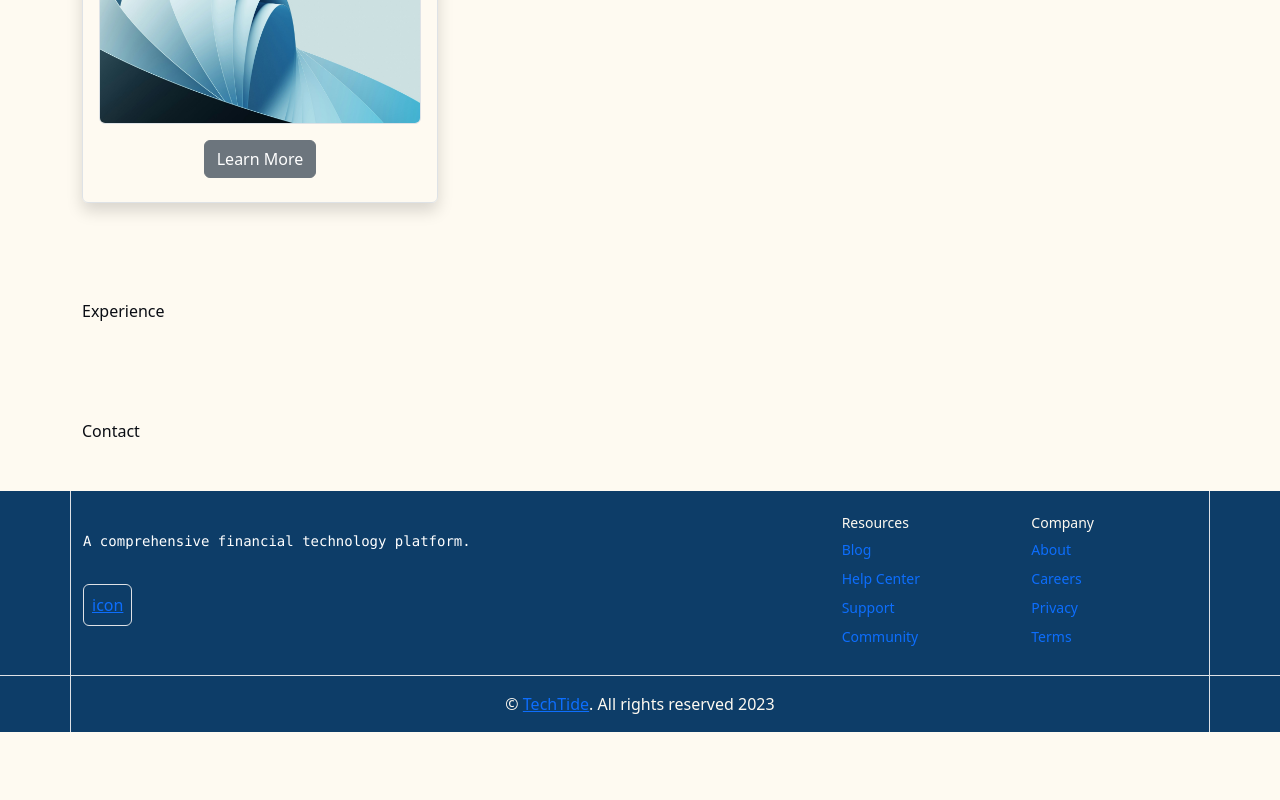
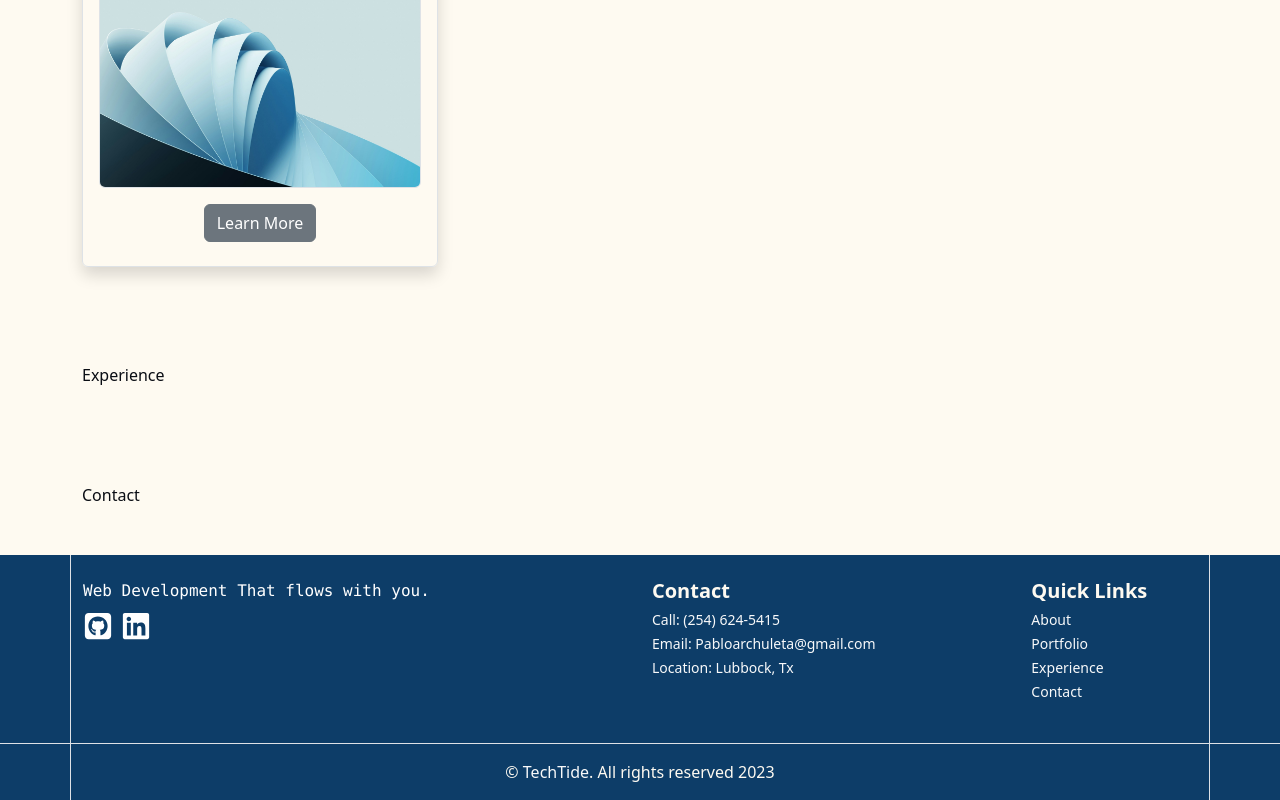
Before and after one commit to xJuanPablo/TechTide, a React (Create React App) app: page / in a window 1280 px wide. Shown: the part 1998-2798 px from the top of the page. Before the commit the page ends 2730 px from the top, so only its background shows below. Built offline with nearby package versions, Linux system fonts and the light colour scheme; a web font is replaced by a local one.

Commit message:
updated footer

```diff
--- a/package.json
+++ b/package.json
@@ -14,6 +14,7 @@
     "bootstrap": "^5.3.6",
     "react": "^19.1.0",
     "react-dom": "^19.1.0",
+    "react-icons": "^5.5.0",
     "react-scripts": "5.0.1",
     "sass": "^1.89.1",
     "typescript": "^4.9.5",
--- a/src/components/Footer.tsx
+++ b/src/components/Footer.tsx
@@ -1,53 +1,8 @@
-
+import { SocialLinks, ContactLinks } from "../data/ContactLinks";
+import { NavLinks } from "../data/NavLinks";
 
 export function Footer() {
 	const year = new Date().getFullYear();
-
-	const company = [
-		{
-			title: 'About Us',
-			href: '#',
-		},
-		{
-			title: 'Careers',
-			href: '#',
-		},
-		{
-			title: 'Brand assets',
-			href: '#',
-		},
-		{
-			title: 'Privacy Policy',
-			href: '#',
-		},
-		{
-			title: 'Terms of Service',
-			href: '#',
-		},
-	];
-
-	const resources = [
-		{
-			title: 'Blog',
-			href: '#',
-		},
-		{
-			title: 'Help Center',
-			href: '#',
-		},
-		{
-			title: 'Contact Support',
-			href: '#',
-		},
-		{
-			title: 'Community',
-			href: '#',
-		},
-		{
-			title: 'Security',
-			href: '#',
-		},
-	];
 
 	return (
     <footer className="position-relative">
@@ -55,39 +10,50 @@ export function Footer() {
 
         <div className="container py-4 border-start border-end">
           <div className="row g-4">
-            <div className="col-12 col-md-8 d-flex flex-column gap-3">
-              <a href="#" className="opacity-25 d-inline-block">
-              </a>
+            <div className="col-12 col-md-6 d-flex flex-column">
 
-              <p className="font-monospace small text-white">
-                A comprehensive financial technology platform.
+              <p className="font-monospace text-white mb-2">
+                Web Development That flows with you.
               </p>
 
-              <div className="d-flex gap-2">
-                <a href="#" className="border rounded p-2 hover-bg-light">
-                  icon
-                </a>
-              </div>
+              <ul className="d-flex gap-2 list-unstyled">
+                  {SocialLinks.map((link, i) => {
+                    const Icon = link.img;
+                    return(
+                    <li key={i}>
+                      <a href={link.url} title={link.site} className="text-white">
+                        <Icon size={30}/>
+                      </a>
+                    </li>
+                    )
+                  })}
+              </ul>
+            </div>
+
+            <div className="col-6 col-md-4">
+              <span className="h5 fw-bold d-block mb-1">Contact</span>
+              <ul className="d-flex flex-column list-unstyled">
+                {ContactLinks.map((link, i) => (
+                  <li key={i}>
+                    <a href={link.to} className="text-break small py-1 text-decoration-none text-light">
+                      {link.method} {link.info}
+                    </a>
+                  </li>
+                ))}
+              </ul>
             </div>
 
             <div className="col-6 col-md-2">
-              <span className="h1 small d-block mb-1">Resources</span>
-              <div className="d-flex flex-column">
-                <a href="#" className="small py-1 text-decoration-none link-underline-opacity-50-hover">Blog</a>
-                <a href="#" className="small py-1 text-decoration-none link-underline-opacity-50-hover">Help Center</a>
-                <a href="#" className="small py-1 text-decoration-none link-underline-opacity-50-hover">Support</a>
-                <a href="#" className="small py-1 text-decoration-none link-underline-opacity-50-hover">Community</a>
-              </div>
-            </div>
-
-            <div className="col-6 col-md-2">
-              <span className="h1 small d-block mb-1">Company</span>
-              <div className="d-flex flex-column">
-                <a href="#" className="small py-1 text-decoration-none link-underline-opacity-50-hover">About</a>
-                <a href="#" className="small py-1 text-decoration-none link-underline-opacity-50-hover">Careers</a>
-                <a href="#" className="small py-1 text-decoration-none link-underline-opacity-50-hover">Privacy</a>
-                <a href="#" className="small py-1 text-decoration-none link-underline-opacity-50-hover">Terms</a>
-              </div>
+              <h3 className="h5 fw-bold d-block mb-1">Quick Links</h3>
+              <ul className="d-flex flex-column list-unstyled">
+                {NavLinks.map((link, i) => (
+                  <li key={i}>
+                    <a href={link.url} className="small py-1 text-decoration-none text-light">
+                      {link.title}
+                    </a>
+                  </li>
+                ))}
+              </ul>
             </div>
 
           </div>
@@ -97,7 +63,7 @@ export function Footer() {
         <div className="d-flex flex-column align-items-center border-top">
         <div className="container border-start border-end py-3">
           <p className="text-center mb-0">
-            © <a href="https://github.com/xJuanPablo">TechTide</a>.
+            © <a href="https://github.com/xJuanPablo" className="text-decoration-none text-light">TechTide</a>.
             All rights reserved {year}
           </p>
         </div>
--- a/src/components/MobileMenu.tsx
+++ b/src/components/MobileMenu.tsx
@@ -5,7 +5,7 @@ import ThemeToggle from './ThemeToggle';
 const MobileMenu: React.FC = () => {
   return (
     <nav id='mobileNav' className='h-100 d-flex justify-content-center align-items-center'>
-      <ul>
+      <ul className='list-unstyled'>
         {NavLinks.map((link, index) => (
           <li key={index} className='d-flex justify-content-center'>
             <a href={link.url} className='py-2 my-2 display-5 fw-bold text-decoration-none'>
--- /dev/null
+++ b/src/data/ContactLinks.tsx
@@ -0,0 +1,25 @@
+import { FaSquareGithub } from "react-icons/fa6";
+import { FaLinkedin } from "react-icons/fa6";
+
+export type SocialData = {
+  site: string;
+  url: string;
+  img: React.ComponentType<any>;
+};
+
+export type ContactData = {
+  method: string;
+  info: string;
+  to: string;
+};
+
+export const SocialLinks: SocialData[] = [
+  { site: "GitHub", url: "https://github.com/xJuanPablo", img: FaSquareGithub as any },
+  { site: "LinkedIn", url: "https://www.linkedin.com/in/juan-pablo-archuleta/", img: FaLinkedin as any }
+];
+
+export const ContactLinks: ContactData [] = [
+  {method: "Call:", info: "(254) 624-5415", to: "tel:2546245415"},
+  {method: "Email:", info: "Pabloarchuleta@gmail.com", to: "mailto:pabloarchuleta@gmail.com"},
+  {method: "Location:", info: "Lubbock, Tx", to: "https://www.google.com/maps/place/Lubbock,+TX/@33.5778174,-101.9729551,12z/data=!3m1!4b1!4m6!3m5!1s0x86fe12add37ddd39:0x1af0042922e84287!8m2!3d33.5845235!4d-101.8552139!16zL20vMDEwNXky?entry=ttu&g_ep=EgoyMDI1MTExNi4wIKXMDSoASAFQAw%3D%3D"}
+]
--- a/src/scss/_body.scss
+++ b/src/scss/_body.scss
@@ -1,3 +1,8 @@
+html {
+    scroll-padding-top: 64px;
+    padding-top: 64px;
+}
+
 body {
     background-color: var(--tt-bg);
     transition: background-color 0.3s ease, color 0.3s ease;
```
Also changed, not shown: src/css/styles.min.css, 2 other files (tests, documents, lock files or other folders).
